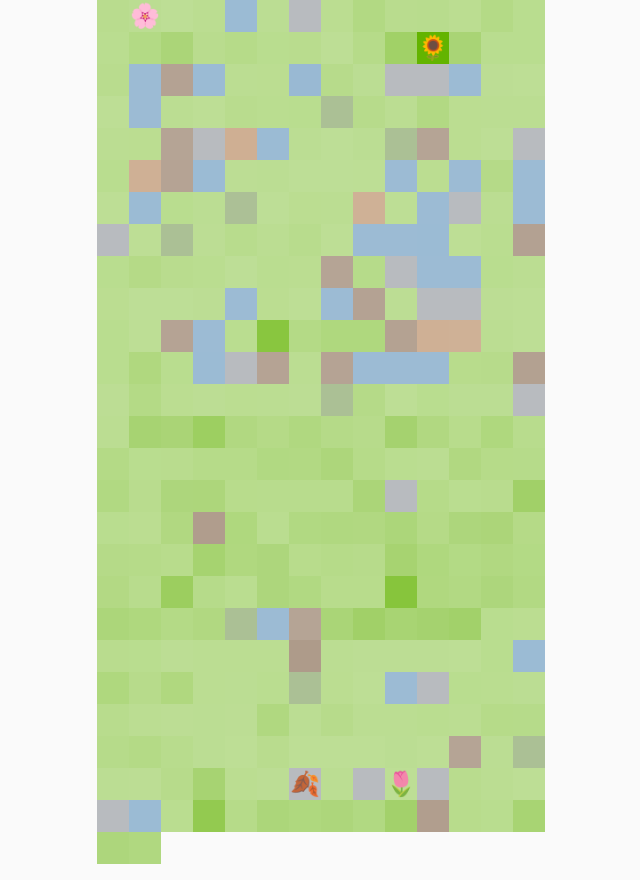
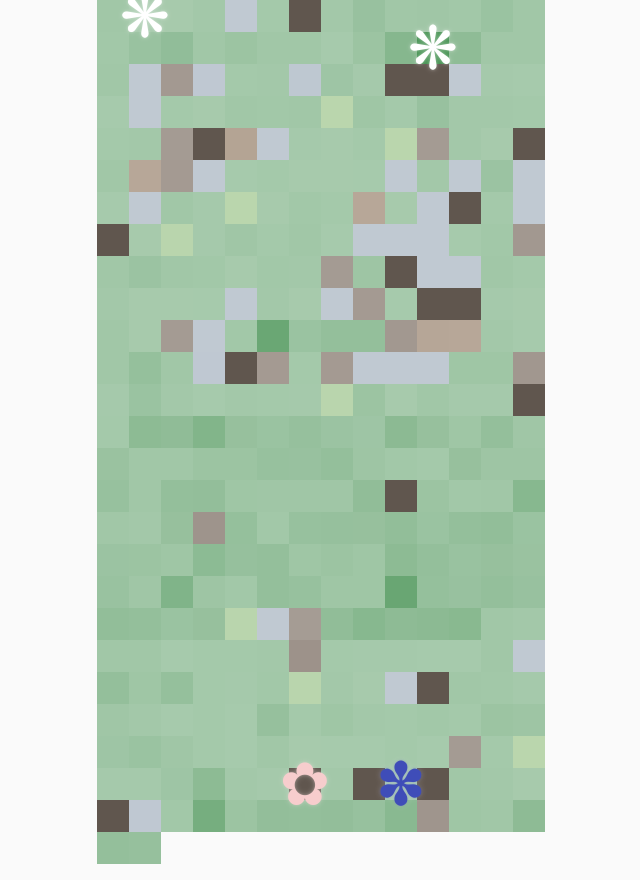
Before and after one commit to verisorry/our1096th.day, a Next.js app: page / in a window 1280 px wide. Shown: the whole page, without its empty margins (319-959 px from the left). Built offline with nearby package versions, Linux system fonts and the light colour scheme.

Commit message:
fix(flower): colours

```diff
--- a/src/components/MessageCalendar.tsx
+++ b/src/components/MessageCalendar.tsx
@@ -24,10 +24,10 @@ interface MessageGridProps {
 
 // helper for colour logic
 const getCellStyle = (day: DayData, maxMessages: number) => {
-    // if no message
+    // if no message, soil
     if (day.messageCount === 0) {
         return {
-            backgroundColor: 'rgba(31, 41, 55, 0.3)',
+            backgroundColor: 'rgba(58, 45, 35, 0.8)',
         };
     }
 
@@ -35,31 +35,43 @@ const getCellStyle = (day: DayData, maxMessages: number) => {
     let rgb;
 
     // if very negative
-    if (compound < -0.3) rgb = '81, 38, 1';
+    if (compound < -0.3) rgb = '61, 40, 23';
 
     // if negative
-    else if (compound < -0.05) rgb = '145, 70, 3';
+    else if (compound < -0.05) rgb = '101, 67, 33';
 
     // if neutral
-    else if (compound <= 0.05) rgb = '15, 94, 156';
+    else if (compound <= 0.05) rgb = '120, 140, 160';
 
     // if positive
-    else if (compound <= 0.3) rgb = '56, 106, 0';
+    else if (compound <= 0.3) rgb = '106, 168, 79';
 
     // if very positive
-    else rgb = '99, 180, 0';
+    else rgb = '64, 143, 77';
 
     // opacity based on message count
-    const opacity = 0.4 + (day.messageCount / maxMessages) * 0.6;
+    const opacity = 0.45 + (day.messageCount / maxMessages) * 0.55;
 
     return { backgroundColor: `rgba(${rgb}, ${opacity})` };
 }
 
-const getFlower = (index: number) => {
-    // const flowers = ['❋','❀', '✿', '❁', '❃', '᪥', '𖠇', '❊', '✺', '🪷', '🌸', '🌷', '🌻', '🌼', '🪻', '🍂']
-    const flowers = ['🪷', '🌸', '🌷', '🌻', '🌼', '🪻', '🍂']
+function getRandomInt(max: number) {
+        return Math.floor(Math.random() * max)
+}
 
-    return flowers[index % flowers.length]
+const FLOWERS = [
+  { symbol: '✿', color: '247, 205, 205' }, // pink
+  { symbol: '❃', color: '247, 205, 205' }, // pink
+  { symbol: '❀', color: '255, 217, 102' }, // yellow
+  { symbol: '❁', color: '255, 217, 102' }, // yellow
+  { symbol: '❋', color: '255, 255, 255' }, // white
+  { symbol: '✾', color: '255, 255, 255' }, // white
+  { symbol: '✽', color: '63, 77, 184' }, // blue
+  { symbol: '❇', color: '63, 77, 184' }, // blue
+];
+
+const getFlower = () => {
+    return FLOWERS[getRandomInt(FLOWERS.length)]
 }
 
 export default function MessageCalendar({ data }: MessageGridProps) {
@@ -71,8 +83,9 @@ export default function MessageCalendar({ data }: MessageGridProps) {
     return (
         <div className="relative w-full pb-4">
             <div className="grid w-fit mx-auto" style={{ gridTemplateColumns: 'repeat(14, minmax(0, 1fr))' }}>
-                {data.map((day, index) => {
+                {data.map((day) => {
                     const style = getCellStyle(day, maxMessages);
+                    const flowerObject = getFlower();
 
                     return (
                         <div
@@ -83,9 +96,8 @@ export default function MessageCalendar({ data }: MessageGridProps) {
                                 transition-transform
                                 hover:scale-110
                                 hover:z-10
-                                text-center
-                                align-middle
-                                leading-8
+                                flex items-center justify-center
+                                overflow-visible
                                 `}
                             style={style}
                             >
@@ -93,7 +105,18 @@ export default function MessageCalendar({ data }: MessageGridProps) {
                                 {/* grow a flower if a milestone */}
                                 {
                                 (day.milestone)
-                                    ? <span className="text-2xl"> {getFlower(index)} </span>
+                                    ? <div
+                                    className="text-6xl"
+                                    style={{
+                                        color: (`rgb(${flowerObject.color})`),
+                                        textShadow: `
+                                            0 0 3px rgba(${flowerObject.color}, 0.35),
+                                            0 0 6px rgba(255,255,255,0.25)
+                                            `,
+                                        zIndex: 999
+                                    }}>
+                                        {flowerObject.symbol}
+                                    </div>
                                     : null
                                 }
 
```
